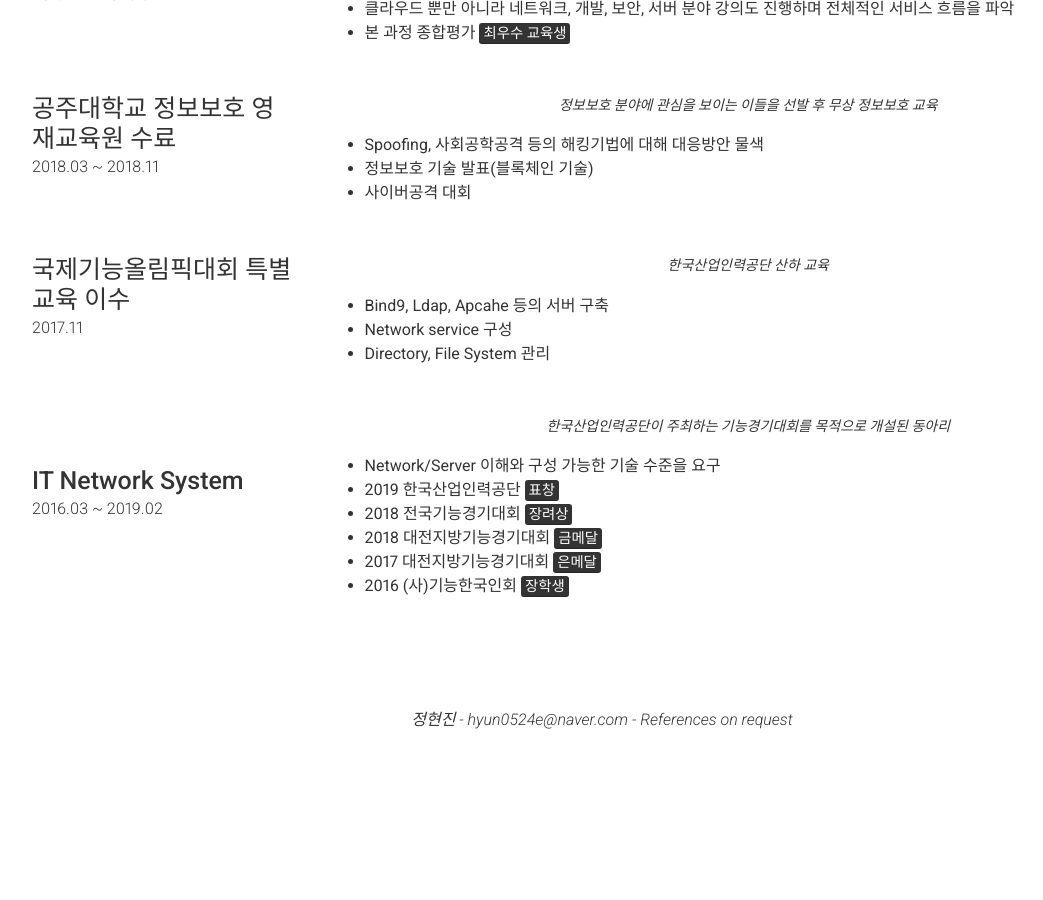
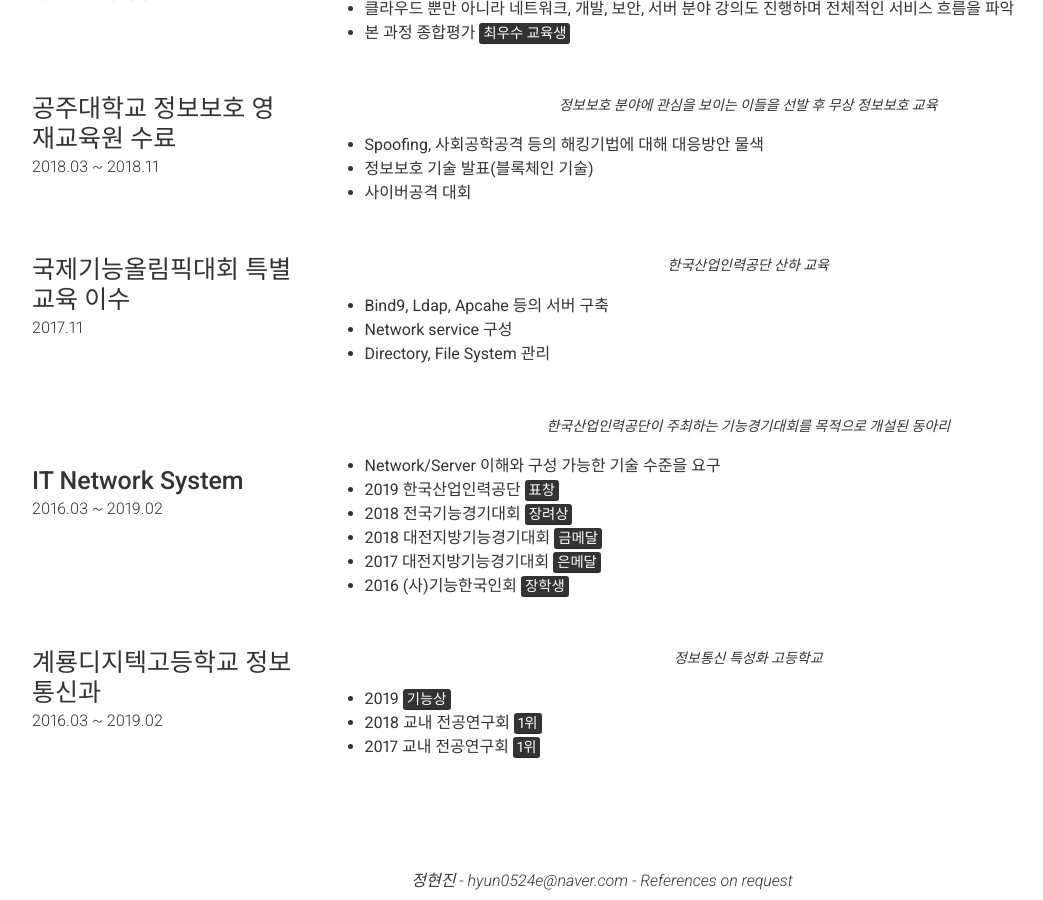
Before and after one commit to currenjin/resume, a Jekyll site: the page built from index.md, in a window 1280 px wide and 900 px high, scrolled down 1207 px. Shown: the whole window, without its empty margins (38-1081 px from the left). Built offline with Jekyll 4.4.1, drawn with Linux system fonts in a browser that asks for light colours; nearby versions of some CDN libraries; before the commit the page ends 1947 px from its top, so only the background shows below that.

Commit message:
update: 학교

```diff
--- a/_config.yml
+++ b/_config.yml
@@ -55,9 +55,7 @@ instagram_username: currenjin
 about_profile_image: images/profile.jpeg
 about_content: |
   Spring / React / NodeJS / Typescript / GraphQL / React / AWS 를 주로 사용해 온 개발자입니다. <mark>테스트</mark> 및 <mark>체크리스트</mark> 가 우선인 개발을 중요시하며, <mark>체크리스트 주도 개발(CDD)</mark> 이라는 개발 방법론을 만들어 팀 내에 공유했습니다.<br>
-  도메인 프로젝트를 구현하고, 코드에 숨겨진 도메인을 드러내기 위한 설계 및 개선, 시스템 유지보수 등을 했습니다.
-  개인의 성장과 욕심보다는, 유저에게 전달되는 <mark>가치</mark> 가 가장 중요하다고 생각합니다. 항상 목적과 가치에 흥분합니다.
-
+  도메인 프로젝트를 구현하고, 코드에 숨겨진 도메인을 드러내기 위한 설계 및 개선, 시스템 유지보수 등을 했습니다. 개인의 성장과 욕심보다는, 유저에게 전달되는 <mark>가치</mark> 가 가장 중요하다고 생각합니다. 항상 목적과 가치에 흥분합니다.
 
 content:
   - title: Experience
@@ -147,6 +145,16 @@ content:
           - 2018 대전지방기능경기대회 <mark>금메달</mark>
           - 2017 대전지방기능경기대회 <mark>은메달</mark>
           - 2016 (사)기능한국인회 <mark>장학생</mark>
+      - layout: left
+        title: 계룡디지텍고등학교 정보통신과
+        caption: 2016.03 ~ 2019.02
+        quote: >
+          정보통신 특성화 고등학교
+        description: |
+          - 2019 <mark>기능상</mark>
+          - 2018 교내 전공연구회 <mark>1위</mark>
+          - 2017 교내 전공연구회 <mark>1위</mark>
+
 #  - title: A Little More About Me
 #    layout: text
 #    content: |
```
